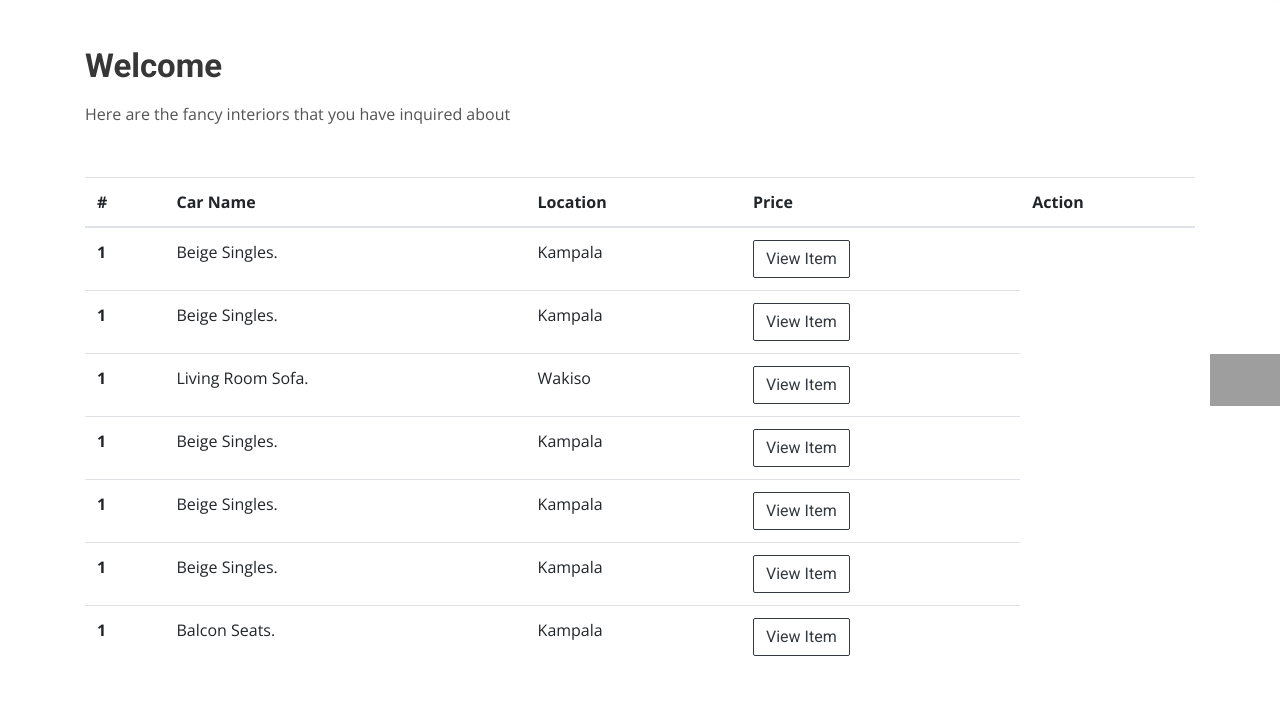
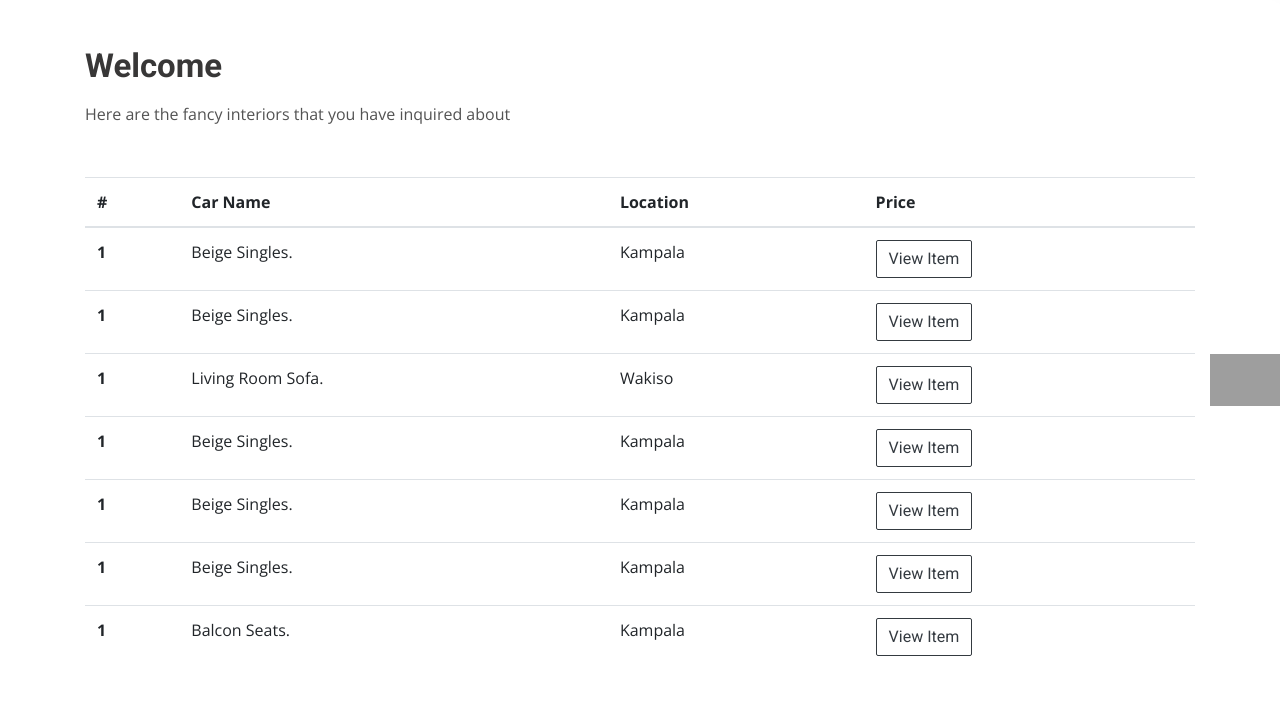
Before and after one commit to Aletien/work-vine-project, a Django app: template templates/accounts/dashboard.html in a window 1280 px wide. Shown: the part 364-1072 px from the top of the page. Run offline with Django 3.2, Linux system fonts and the light colour scheme; the template is opened without the code that fills it: values that come from a table or form of the project are taken from there, others are empty; data comes from the database, SQL or seed files in the repository; some libraries are stand-ins or nearby versions; grey boxes are pictures that could not be loaded.

```diff
--- a/templates/accounts/dashboard.html
+++ b/templates/accounts/dashboard.html
@@ -35,7 +35,6 @@
 				<th scope="col">Car Name</th>
 				<th scope="col">Location</th>
 				<th scope="col">Price</th>
-				<th scope="col">Action</th>
 			  </tr>
 			</thead>
 			<tbody>
```
